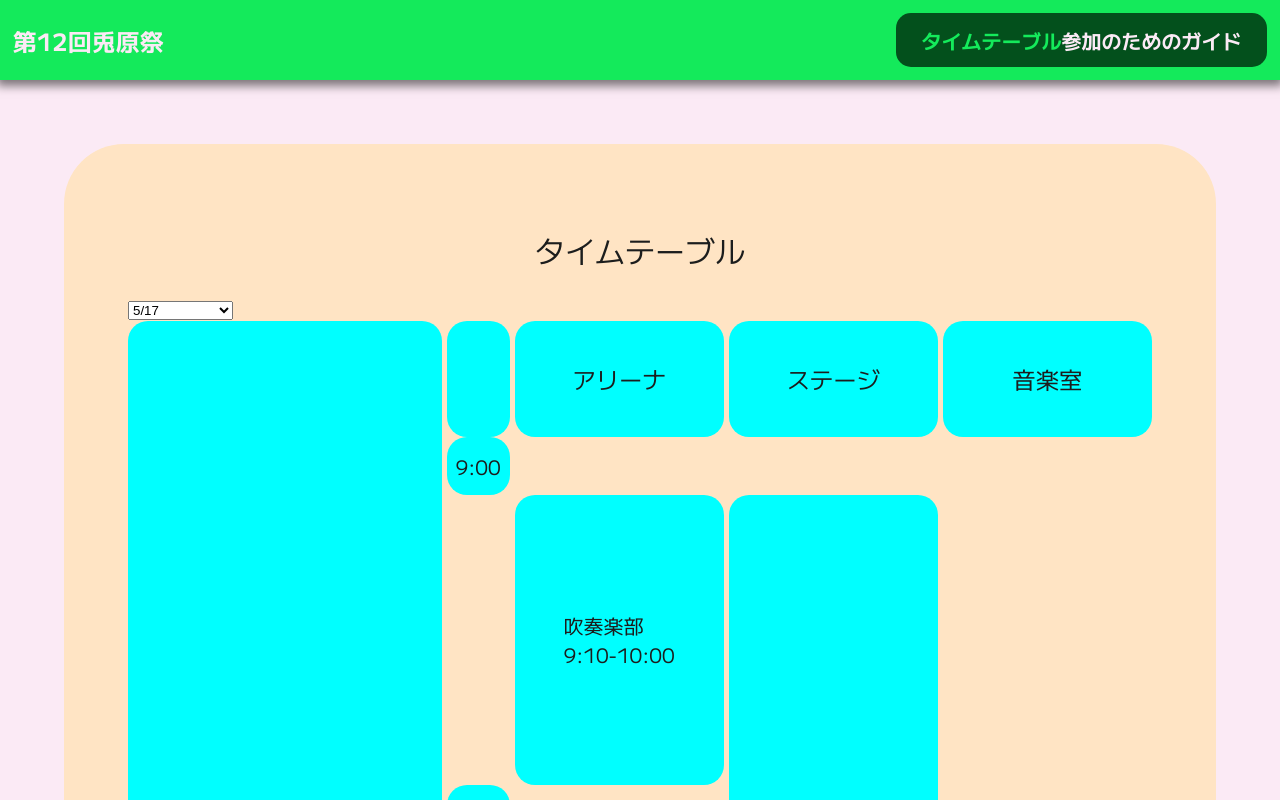
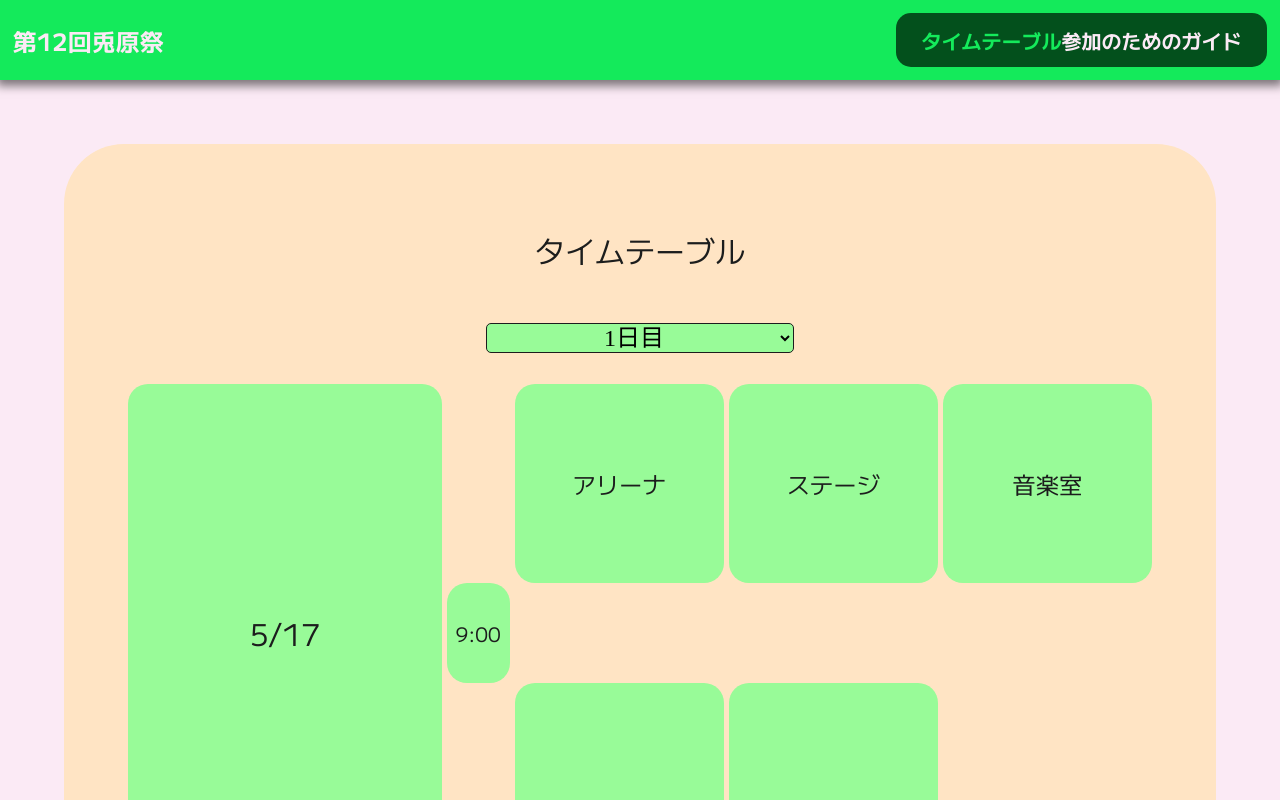
Before and after one commit to TogensaiICT/togensai.jp, a SvelteKit app: page /timetable in a window 1280 px wide. Shown: the top 800 px of the page. Built offline with nearby package versions, Linux system fonts and the light colour scheme; a web font is replaced by a local one.

Commit message:
なんとなく完成

```diff
--- a/src/routes/timetable/+page.svelte
+++ b/src/routes/timetable/+page.svelte
@@ -1,27 +1,31 @@
 <script lang="ts">
     import Paper from "../Paper.svelte";
 
-    type Date =
-        |"First"
-        |"Second";
-
-    //let date: Date = 'First'
-    let date: Date = 'Second'
+    let dates = [
+        {id : 'First', name : "1日目"},
+        {id : 'Second', name : '2日目'}
+    ];
+    let date = 'First';
 </script>
 
 
 <main>
     <Paper title="タイムテーブル">
-        <select>
-            <option>5/17</option>
-            <option>5/18 午前の部</option>
-            <option>5/19 午後の部</option>
-        </select>
+        <div style="display: flex; justify-content: center">
+            <select bind:value={date} id="selector">
+                <!--<option>5/17</option>
+                <option>5/18</option>-->
+                {#each dates as date}
+                    <option value={date.id}>{date.name}</option>
+                {/each}
+            </select>
+        </div>
+
         <div class="tt">
             <div class="date">
                 <h2>{#if date == 'First'} 5/17{/if}</h2>
+                <h2>{#if date == 'Second'}5/18{/if}</h2>
             </div>
-            <div class="time"></div>
             <div class="nine">9:00</div>
             <div class="ten">10:00</div>
             <div class="eleven">11:00</div>
@@ -92,6 +96,21 @@
 </main>
 
 <style>
+    #selector {
+        text-align-last: center;
+
+        width: 30%;
+        background-color: palegreen;
+        border-radius: 5px;
+        border-color: #1c1d1d;
+
+        font-family: 'RocknRoll One';
+
+        font-size: x-large;
+
+        margin: 3%;
+    }
+
     .tt {
         display: grid;
         grid-template-columns: 1.5fr 0.3fr repeat(3, 1fr);
@@ -100,18 +119,24 @@
         grid-row-gap: 0px;
 
         & div {
-            background-color: aqua;
+            background-color: palegreen;
             border-radius: 20px;
             display: flex;
             justify-content: center;
             align-items: center;
+
+            padding: 10%;
         }
     }
 
-    .date { grid-area: 1 / 1 / 39 / 2; }
+    .date {
+        grid-area: 1 / 1 / 5 / 2;
+        align-items: start;
+        border-radius: 5px;
+        background-color: rgb(90, 255, 40);
+    }
 
 
-    .time { grid-area: 1 / 2 / 2 / 3; }
 
     .nine { grid-area: 2 / 2 / 3 / 3; }
     .ten { grid-area: 8 / 2 / 9 / 3; }
```
